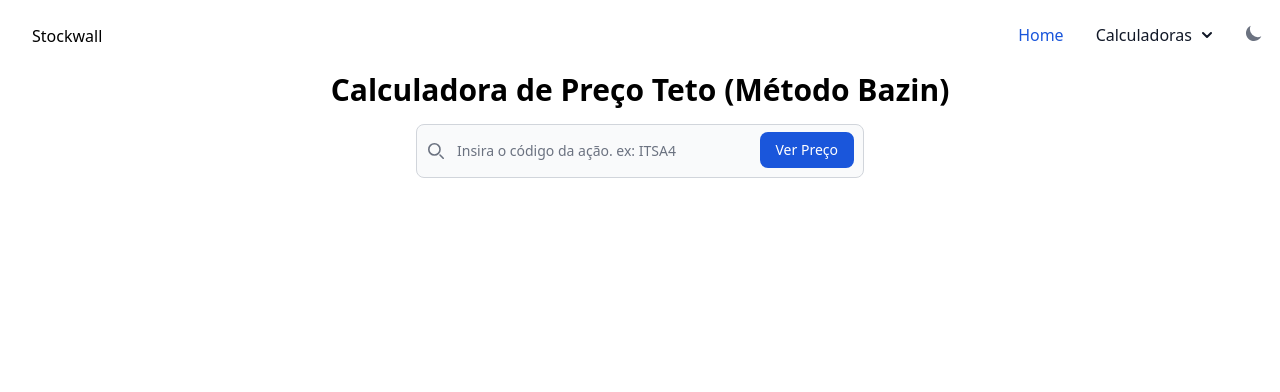
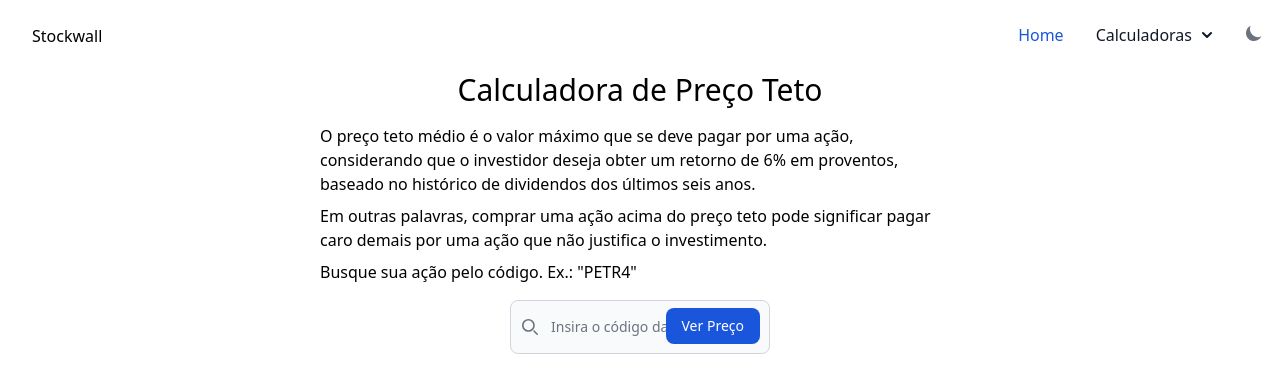
Before and after one commit to AndreMicael/stock-wall, a React (Vite) app: page /calculadora/precoteto in a window 1280 px wide. Shown: the top 392 px of the page. Built offline with nearby package versions, Linux system fonts and the light colour scheme.

Commit message:
Pagina Preço Teto texto adicionado

```diff
--- a/src/App.jsx
+++ b/src/App.jsx
@@ -11,7 +11,7 @@ function App() {
 
     return (
        <>
-       <div className="h-screen dark:bg-gray-900 dark:text-white"><h1>Home</h1></div>
+       <div className="h-screen dark:bg-gray-900 dark:text-gray-400"><h1>Home</h1></div>
 
        </>
     );
--- a/src/components/navbar/Navbar.jsx
+++ b/src/components/navbar/Navbar.jsx
@@ -16,7 +16,7 @@ const Navbar = () => {
                         className="block px-4 py-2 hover:bg-gray-100 dark:hover:bg-gray-600 dark:hover:text-white"
                       >
                          <a className="flex items-center space-x-3 rtl:space-x-reverse">
-            <h1 className="dark:text-white">Stockwall</h1>
+            <h1 className="dark:text-gray-400">Stockwall</h1>
           </a>
 
           </Link>
@@ -61,7 +61,7 @@ const Navbar = () => {
                 <button
                   id="dropdownNavbarLink"
                   data-dropdown-toggle="dropdownNavbar"
-                  className="flex items-center justify-between w-full py-2 px-3 text-gray-900 rounded hover:bg-gray-100 md:hover:bg-transparent md:border-0 md:hover:text-blue-700 md:p-0 md:w-auto dark:text-white md:dark:hover:text-blue-500 dark:focus:text-white dark:border-gray-700 dark:hover:bg-gray-700 md:dark:hover:bg-transparent"
+                  className="flex items-center justify-between w-full py-2 px-3 text-gray-900 rounded hover:bg-gray-100 md:hover:bg-transparent md:border-0 md:hover:text-blue-700 md:p-0 md:w-auto  dark:text-gray-400 md:dark:hover:text-blue-500 dark:focus:text-white dark:border-gray-700 dark:hover:bg-gray-700 md:dark:hover:bg-transparent"
                 >
                   Calculadoras
                   <svg
@@ -127,7 +127,7 @@ const Navbar = () => {
               {/* <li>
                 <a
                   href="#"
-                  className="block py-2 px-3 text-gray-900 rounded hover:bg-gray-100 md:hover:bg-transparent md:border-0 md:hover:text-blue-700 md:p-0 dark:text-white md:dark:hover:text-blue-500 dark:hover:bg-gray-700 dark:hover:text-white md:dark:hover:bg-transparent"
+                  className="block py-2 px-3 text-gray-900 rounded hover:bg-gray-100 md:hover:bg-transparent md:border-0 md:hover:text-blue-700 md:p-0  dark:text-gray-400 md:dark:hover:text-blue-500 dark:hover:bg-gray-700 dark:hover:text-white md:dark:hover:bg-transparent"
                 >
                   Services
                 </a>
@@ -135,7 +135,7 @@ const Navbar = () => {
               <li>
                 <a
                   href="#"
-                  className="block py-2 px-3 text-gray-900 rounded hover:bg-gray-100 md:hover:bg-transparent md:border-0 md:hover:text-blue-700 md:p-0 dark:text-white md:dark:hover:text-blue-500 dark:hover:bg-gray-700 dark:hover:text-white md:dark:hover:bg-transparent"
+                  className="block py-2 px-3 text-gray-900 rounded hover:bg-gray-100 md:hover:bg-transparent md:border-0 md:hover:text-blue-700 md:p-0  dark:text-gray-400 md:dark:hover:text-blue-500 dark:hover:bg-gray-700 dark:hover:text-white md:dark:hover:bg-transparent"
                 >
                   Pricing
                 </a>
--- a/src/components/pages/PrecoTeto.jsx
+++ b/src/components/pages/PrecoTeto.jsx
@@ -50,11 +50,21 @@ const PrecoTeto = () => {
     const precoTeto = (sumProventos / 0.06);
 
   return (
-    <div className="dark:bg-gray-900 dark:text-white h-screen">
-    <h1 className='text-3xl font-bold text-center mb-4 '>Calculadora de Preço Teto (Método Bazin)</h1>
+    <div className="dark:bg-gray-900 flex flex-col  justify-start  items-center dark:text-gray-400 h-screen">
+    <h1 className='text-3xl text-center mb-4 dark:text-blue-600'>Calculadora de Preço Teto </h1>
 
-    <div className="max-w-md mx-auto mb-4">
-        <label htmlFor="default-search" className="mb-2 text-sm font-medium text-gray-900 sr-only dark:text-white">Ver Preço Teto</label>
+    <div className='  w-1/2 flex flex-col gap-2  mb-4 whitespace-normal'>
+    <p className=''>
+    O preço teto médio é o valor máximo que se deve pagar por uma ação, considerando que o investidor deseja obter um
+    retorno de 6% em proventos, baseado no histórico de dividendos dos últimos seis anos.</p> <p className=''> Em outras palavras, comprar uma
+    ação acima do preço teto pode significar pagar caro demais por uma ação que não justifica o investimento.
+    </p>
+
+<p>Busque sua ação pelo código. Ex.: "PETR4"</p>
+    </div>
+
+    <div className="max-w-md mx-auto mb-4 ">
+        <label htmlFor="default-search" className="mb-2 text-sm font-medium text-gray-900 sr-only ">Ver Preço Teto</label>
         <div className="relative">
             <div className="absolute inset-y-0 start-0 flex items-center ps-3 pointer-events-none">
                 <svg className="w-4 h-4 text-gray-500 dark:text-gray-400" aria-hidden="true" xmlns="http://www.w3.org/2000/svg" fill="none" viewBox="0 0 20 20">
--- a/tailwind.config.js
+++ b/tailwind.config.js
@@ -23,6 +23,7 @@ module.exports = {
         'cinza': '#898989',
         'preto': '#000000',
         'rosa': '#E56399',
+
       },
 
     },
```
